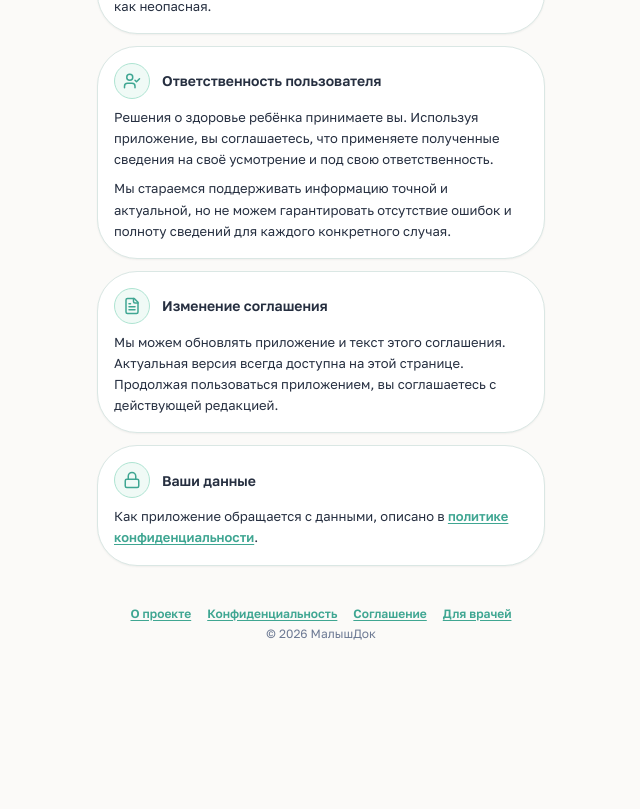
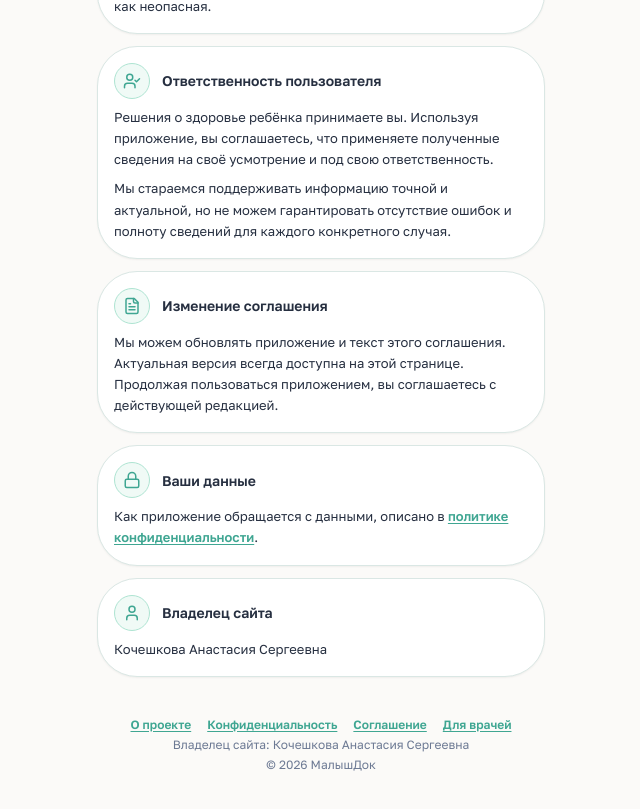
Before and after one commit to dolmatovana2021-glitch/pediatric-guide-app, a React (Vite) app: page /terms in a window 1280 px wide. Shown: the part 648-1457 px from the top of the page, without its empty margins (319-959 px from the left). Before the commit the page ends 1330 px from the top, so only its background shows below. Built offline with nearby package versions, Linux system fonts and the light colour scheme; a web font is replaced by a local one.

Commit message:
Добавил информацию владельца

```diff
--- a/src/components/shared/SiteFooter.tsx
+++ b/src/components/shared/SiteFooter.tsx
@@ -1,4 +1,5 @@
 import { Link } from "react-router-dom";
+import { SITE_OWNER } from "./siteOwner";
 
 export function SiteFooter() {
   return (
@@ -17,6 +18,17 @@ export function SiteFooter() {
           Для врачей
         </Link>
       </div>
+      <p>
+        Владелец сайта: {SITE_OWNER.name}
+        {SITE_OWNER.email && (
+          <>
+            {", "}
+            <a href={`mailto:${SITE_OWNER.email}`} className="text-primary font-semibold underline underline-offset-2">
+              {SITE_OWNER.email}
+            </a>
+          </>
+        )}
+      </p>
       <p>© 2026 МалышДок</p>
     </footer>
   );
--- /dev/null
+++ b/src/components/shared/siteOwner.ts
@@ -0,0 +1,6 @@
+export const SITE_OWNER = {
+  name: "Кочешкова Анастасия Сергеевна",
+  email: "",
+};
+
+export default SITE_OWNER;
--- a/src/pages/Terms.tsx
+++ b/src/pages/Terms.tsx
@@ -1,6 +1,7 @@
 import { Link } from "react-router-dom";
 import Icon from "@/components/ui/icon";
 import { SubPageLayout } from "@/components/shared/SubPageLayout";
+import { SITE_OWNER } from "@/components/shared/siteOwner";
 
 const sections: { icon: string; title: string; text: string[] }[] = [
   {
@@ -88,6 +89,24 @@ const Terms = () => (
           .
         </p>
       </div>
+
+      <div className="bg-card border border-border rounded-3xl p-4 shadow-sm">
+        <div className="flex items-center gap-3 mb-2">
+          <div className="w-9 h-9 rounded-xl bg-mint-50 border border-mint-200 flex items-center justify-center flex-shrink-0">
+            <Icon name="User" size={18} className="text-primary" />
+          </div>
+          <p className="font-semibold text-foreground text-sm leading-tight">Владелец сайта</p>
+        </div>
+        <p className="text-[13px] text-foreground leading-relaxed">{SITE_OWNER.name}</p>
+        {SITE_OWNER.email && (
+          <p className="text-[13px] text-foreground leading-relaxed mt-1">
+            Почта для связи:{" "}
+            <a href={`mailto:${SITE_OWNER.email}`} className="text-primary font-semibold underline underline-offset-2">
+              {SITE_OWNER.email}
+            </a>
+          </p>
+        )}
+      </div>
     </div>
   </SubPageLayout>
 );
```
